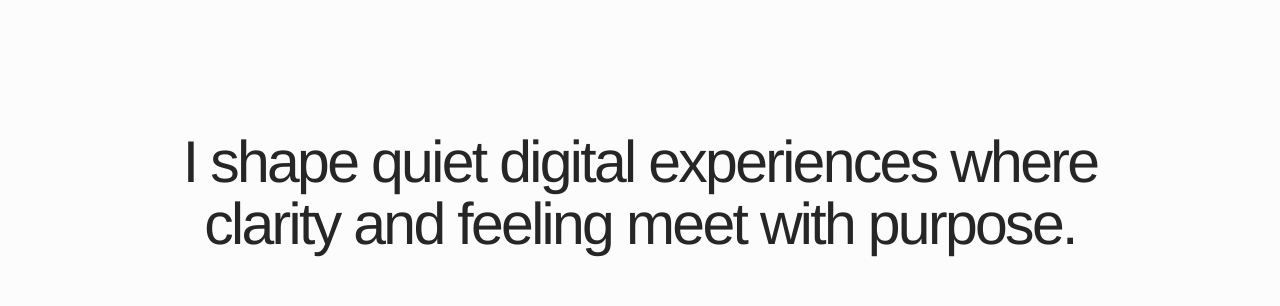
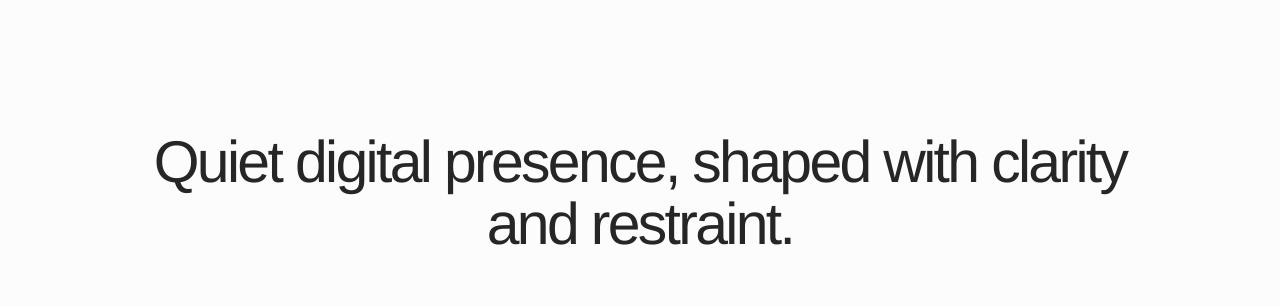
Before and after one commit to jaafarxalrabbat-eng/jaafar-portfolio, a React (Vite) app: page / in a window 1280 px wide. Shown: the part 860-1166 px from the top of the page. Built offline with nearby package versions, Linux system fonts and the light colour scheme; a web font is replaced by a local one.

Commit message:
Update App.jsx

```diff
--- a/App.jsx
+++ b/App.jsx
@@ -138,18 +138,14 @@ export default function App() {
 
   const sloganTokens = useMemo(
     () => [
-      { text: "I", italic: false },
-      { text: "shape", italic: false },
-      { text: "quiet", italic: true },
+      { text: "Quiet", italic: false },
       { text: "digital", italic: false },
-      { text: "experiences", italic: true },
-      { text: "where", italic: false },
-      { text: "clarity", italic: false },
+      { text: "presence,", italic: false },
+      { text: "shaped", italic: false },
+      { text: "with", italic: false },
+      { text: "clarity", italic: true },
       { text: "and", italic: false },
-      { text: "feeling", italic: true },
-      { text: "meet", italic: false },
-      { text: "with", italic: false },
-      { text: "purpose.", italic: false },
+      { text: "restraint.", italic: true },
     ],
     []
   );
```
